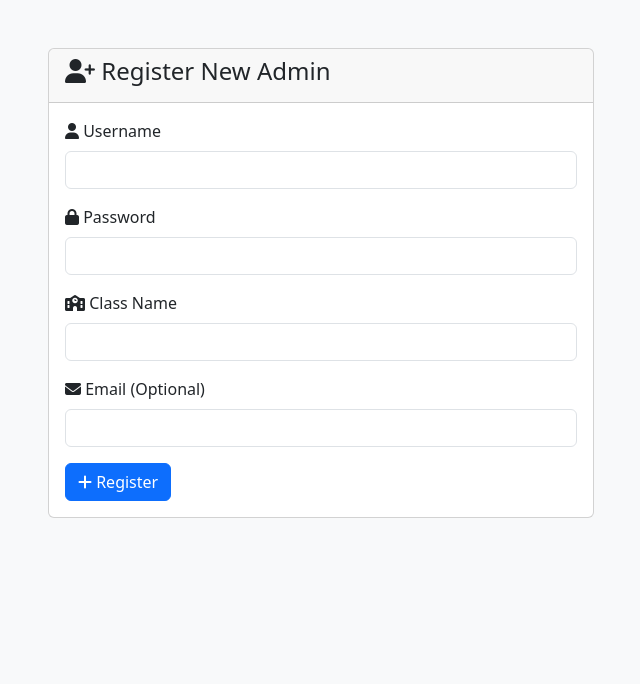
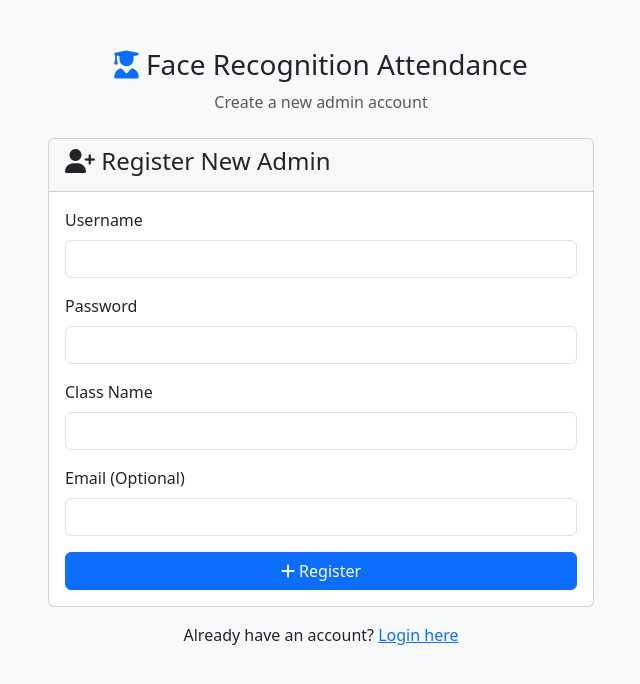
Before and after one commit to Shreyarg-77/face_attendance, a Flask app: page /register in a window 1280 px wide. Shown: the top 684 px of the page, without its empty margins (319-959 px from the left). Run offline with Flask 3, Linux system fonts and the light colour scheme.

Commit message:
changed code

```diff
--- a/app.py
+++ b/app.py
@@ -120,13 +120,11 @@ def register():
         class_name = request.form['class_name']
         email = request.form.get('email', '')
 
-        # Check if username already exists
         existing_admin = Admin.query.filter_by(username=username).first()
         if existing_admin:
-            flash('Username already exists! Please choose a different username.', 'danger')
+            flash('Username already exists!', 'danger')
             return redirect(url_for('register'))
 
-        # Create new admin - NO manual id (let database auto-increment)
         new_admin = Admin(
             username=username,
             password=password,
@@ -134,16 +132,11 @@ def register():
             email=email
         )
 
-        try:
-            db.session.add(new_admin)
-            db.session.commit()
-            flash('Registration successful! Please login.', 'success')
-            return redirect(url_for('login'))
-        except Exception as e:
-            db.session.rollback()
-            app.logger.error(f"Registration error: {e}")
-            flash('Error during registration. Please try again.', 'danger')
-            return redirect(url_for('register'))
+        db.session.add(new_admin)
+        db.session.commit()
+
+        flash('Registration successful! Please login.', 'success')
+        return redirect(url_for('login'))  # ✅ Redirects to login
 
     return render_template('register.html')
 
--- a/templates/register.html
+++ b/templates/register.html
@@ -1,34 +1,47 @@
 {% extends 'base_public.html' %}
+
 {% block title %}Register Admin - Attendance System{% endblock %}
+
 {% block content %}
-<div class="row justify-content-center">
+<div class="row justify-content-center mt-5">
     <div class="col-md-6 col-12">
+        <div class="text-center mb-4">
+            <h3><i class="fas fa-user-graduate text-primary"></i> Face Recognition Attendance</h3>
+            <p class="text-muted">Create a new admin account</p>
+        </div>
+
         <div class="card">
-            <div class="card-header mobile-center">
+            <div class="card-header">
                 <h4><i class="fas fa-user-plus"></i> Register New Admin</h4>
             </div>
             <div class="card-body">
                 <form method="POST">
                     <div class="mb-3">
-                        <label for="username" class="form-label"><i class="fas fa-user"></i> Username</label>
+                        <label for="username" class="form-label">Username</label>
                         <input type="text" name="username" class="form-control" id="username" required>
                     </div>
                     <div class="mb-3">
-                        <label for="password" class="form-label"><i class="fas fa-lock"></i> Password</label>
+                        <label for="password" class="form-label">Password</label>
                         <input type="password" name="password" class="form-control" id="password" required>
                     </div>
                     <div class="mb-3">
-                        <label for="class_name" class="form-label"><i class="fas fa-school"></i> Class Name</label>
+                        <label for="class_name" class="form-label">Class Name</label>
                         <input type="text" name="class_name" class="form-control" id="class_name" required>
                     </div>
                     <div class="mb-3">
-                        <label for="email" class="form-label"><i class="fas fa-envelope"></i> Email (Optional)</label>
+                        <label for="email" class="form-label">Email (Optional)</label>
                         <input type="email" name="email" class="form-control" id="email">
                     </div>
-                    <button type="submit" class="btn btn-primary mobile-full"><i class="fas fa-plus"></i> Register</button>
+                    <button type="submit" class="btn btn-primary w-100">
+                        <i class="fas fa-plus"></i> Register
+                    </button>
                 </form>
             </div>
         </div>
+
+        <p class="text-center mt-3">
+            Already have an account? <a href="/login">Login here</a>
+        </p>
     </div>
 </div>
 {% endblock %}
```
Also changed, not shown: templates/login.html (+19 -6 lines), templates/welcome.html (+5 -8 lines).
